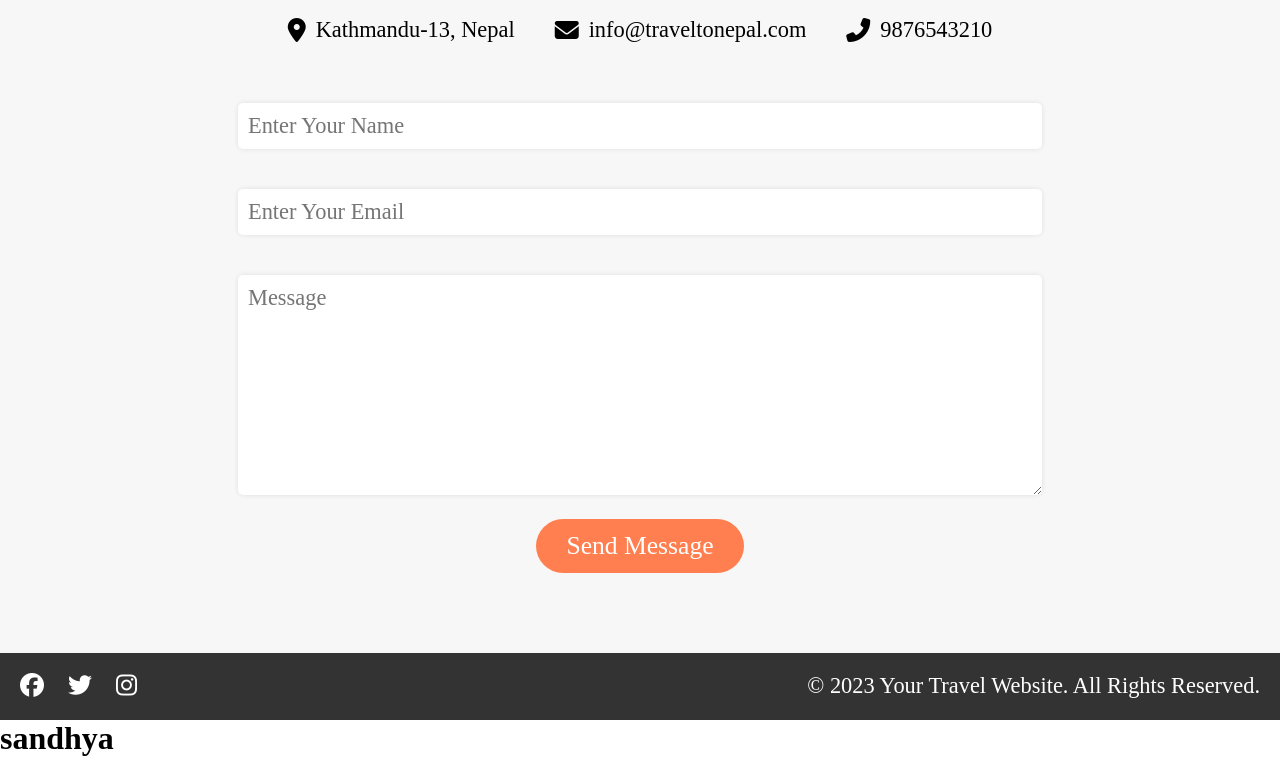
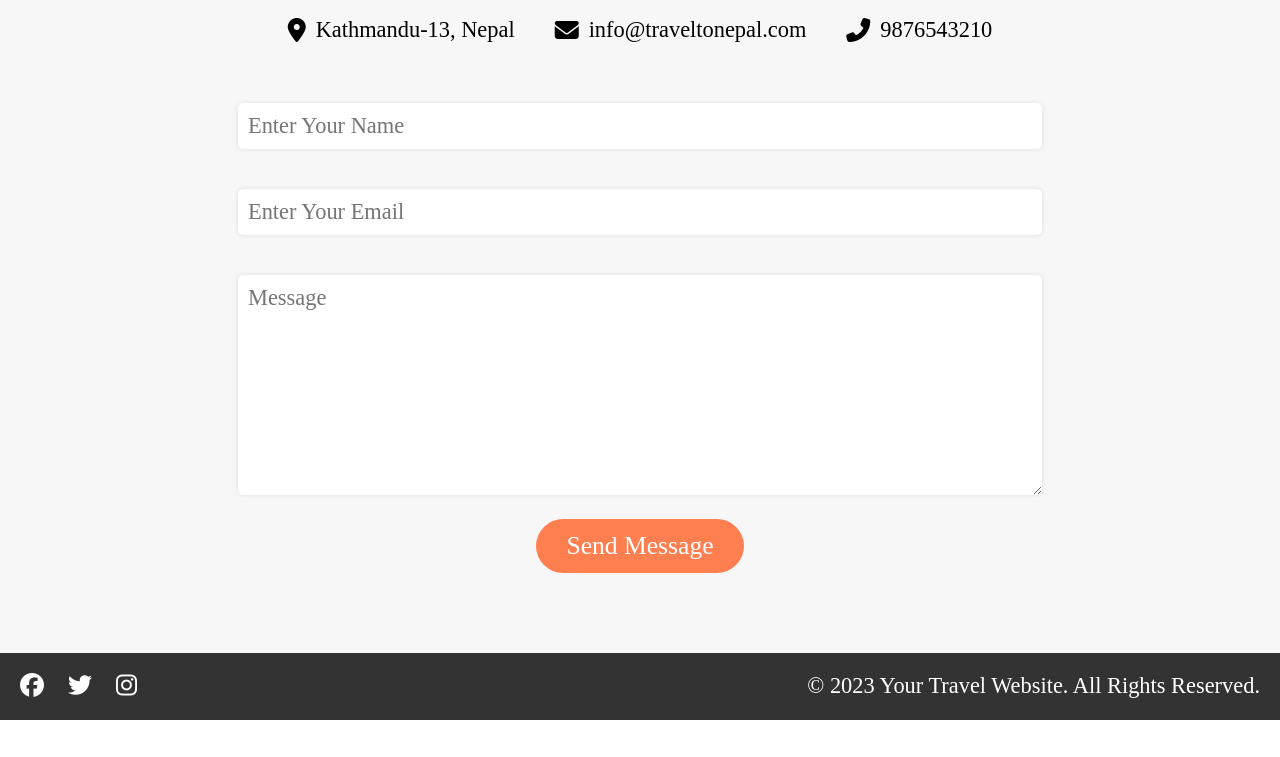
Before and after one commit to sanndhyaa/travel-webproject, a plain HTML site: page Projects/index.html in a window 1280 px wide. Shown: the part 3726-4483 px from the top of the page. After the commit the page ends 4446 px from the top, so only its background shows below. Drawn offline with Linux system fonts and the light colour scheme; a web font is replaced by a local one.

Commit message:
unused code removed

```diff
--- a/Projects/index.html
+++ b/Projects/index.html
@@ -215,7 +215,7 @@
         <p>&copy; 2023 Your Travel Website. All Rights Reserved.</p>
       </footer>
     </main>
-    <h1>sandhya</h1>
+
   </body>
   <script
     src="https://kit.fontawesome.com/6558443b63.js"
```
